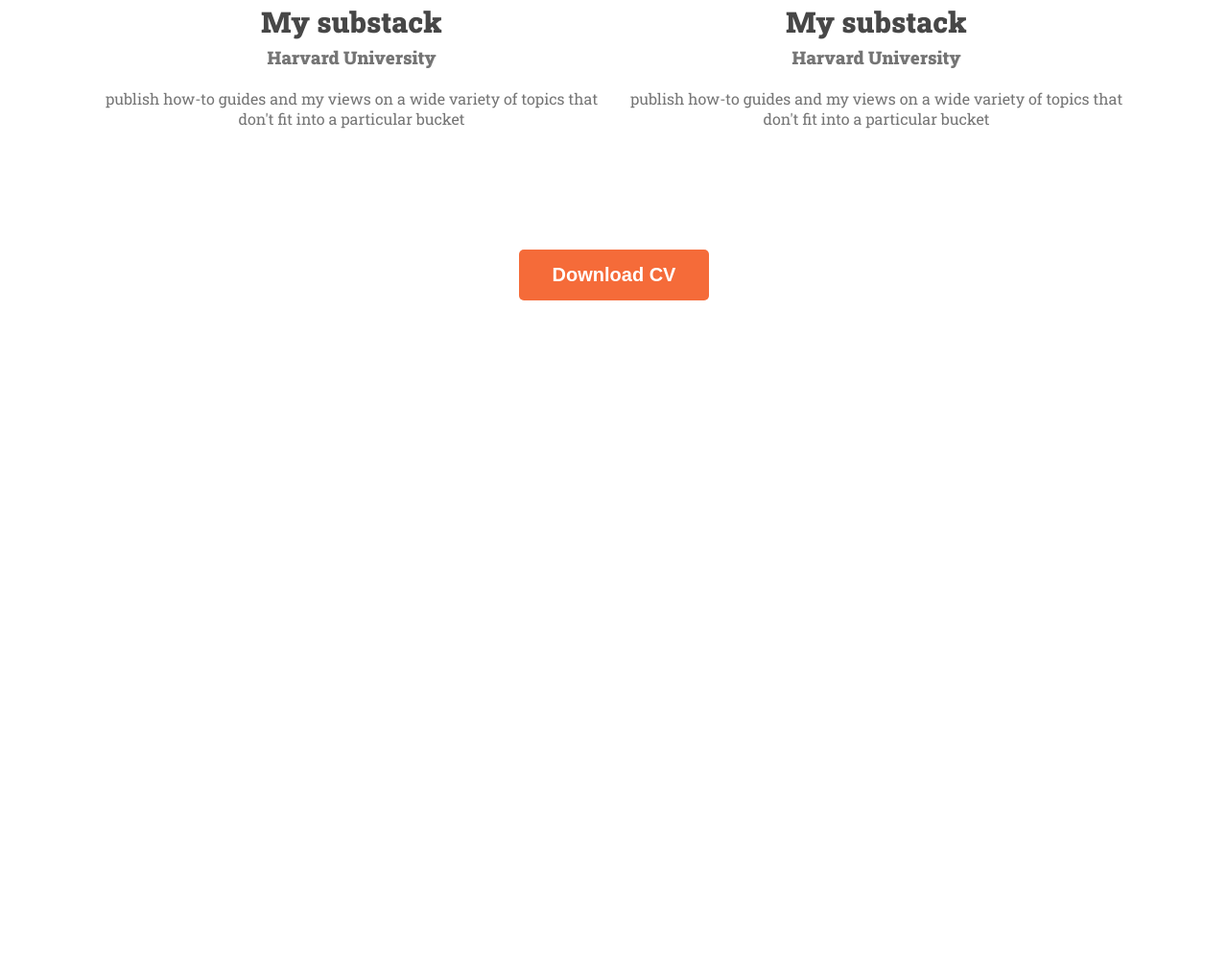
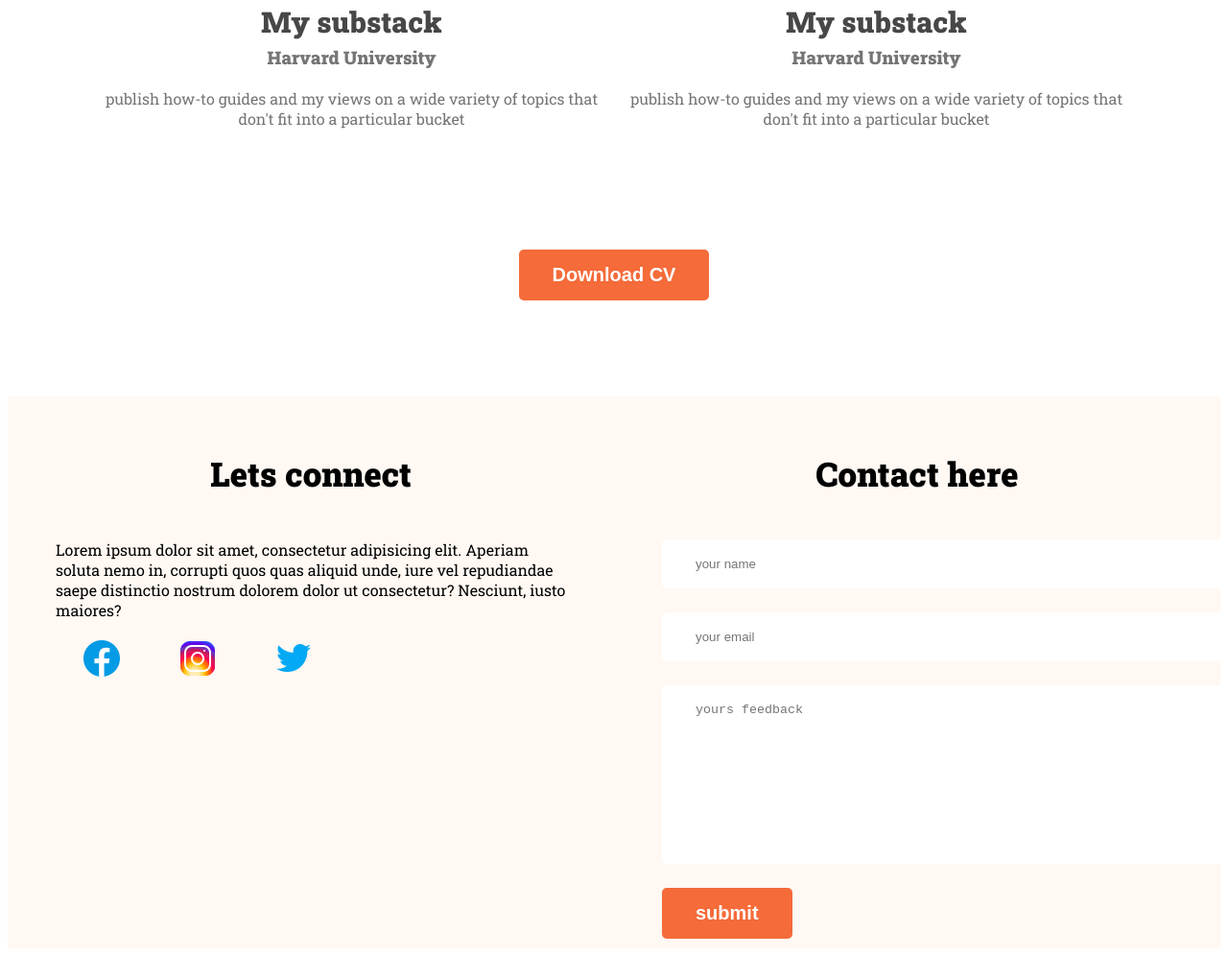
Before and after one commit to muhammadkhayeraalamshuvo/my-first-web, a plain HTML site: page index.html in a window 1280 px wide. Shown: the part 2879-3875 px from the top of the page at 96% size. Before the commit the page ends 3200 px from the top, so only its background shows below. Drawn offline with Linux system fonts and the light colour scheme; a web font is replaced by a local one.

Commit message:
sample finish project of file name my first web

```diff
--- a/index.html
+++ b/index.html
@@ -135,7 +135,25 @@
             </div>
         </section>
     <footer>
-
+      <div class="footer-column">
+        <h4 class="section-title">Lets connect</h4>
+        <p class="f-descrip">Lorem ipsum dolor sit amet, consectetur adipisicing elit. Aperiam soluta nemo in, corrupti quos quas aliquid unde, iure vel repudiandae saepe distinctio nostrum dolorem dolor ut consectetur? Nesciunt, iusto maiores?</p>
+        <div class="soical-links">
+            <a href=""><img src="icons/icons8-facebook-48.png" alt=""></a>
+            <a href=""><img src="icons/icons8-instagram-48.png" alt=""></a>
+            <a href=""><img src="icons/icons8-twitter-48.png" alt=""></a>
+        </div>
+    </div>
+      <div class="footer-column">
+        <h4 class="section-title">Contact here</h4>
+        <form class="contact" action="">
+            <input type="text" placeholder="your name">
+            <input type="email" name="email" id="" placeholder="your email">
+            <textarea placeholder="yours feedback" name="" id="" cols="30" rows="10"></textarea>
+            <input class="btn-primary" type="submit" value="submit">
+        </form>
+      </div>
+      </div>
     </footer>
 </body>
 </html>
--- a/styles/style.css
+++ b/styles/style.css
@@ -168,3 +168,32 @@ nav h3{
     text-align: center;
     margin-top: 10px;
 }
+footer
+{
+  display: flex;
+  justify-content: space-between;
+    margin-top: 100px;
+    gap:100px;
+    background-color: #FFF8F3;
+     padding: 10px 50px;
+}
+.footer-column{
+    width: 50%;
+
+}
+.contact input[type="text"],.contact input[type="email"] ,textarea{
+    margin-bottom: 25px;
+    display: block;
+    padding:18px 35px;
+    color: #757575;
+    border-radius: 5px;
+    background-color: #FFF;
+    border:0;
+    width: 100%;
+
+
+}
+.soical-links a{
+    margin:24px;
+
+}
```
Also changed, not shown: icons/icons8-facebook-48.png (added), icons/icons8-instagram-48.png (added), icons/icons8-twitter-48.png (added).
